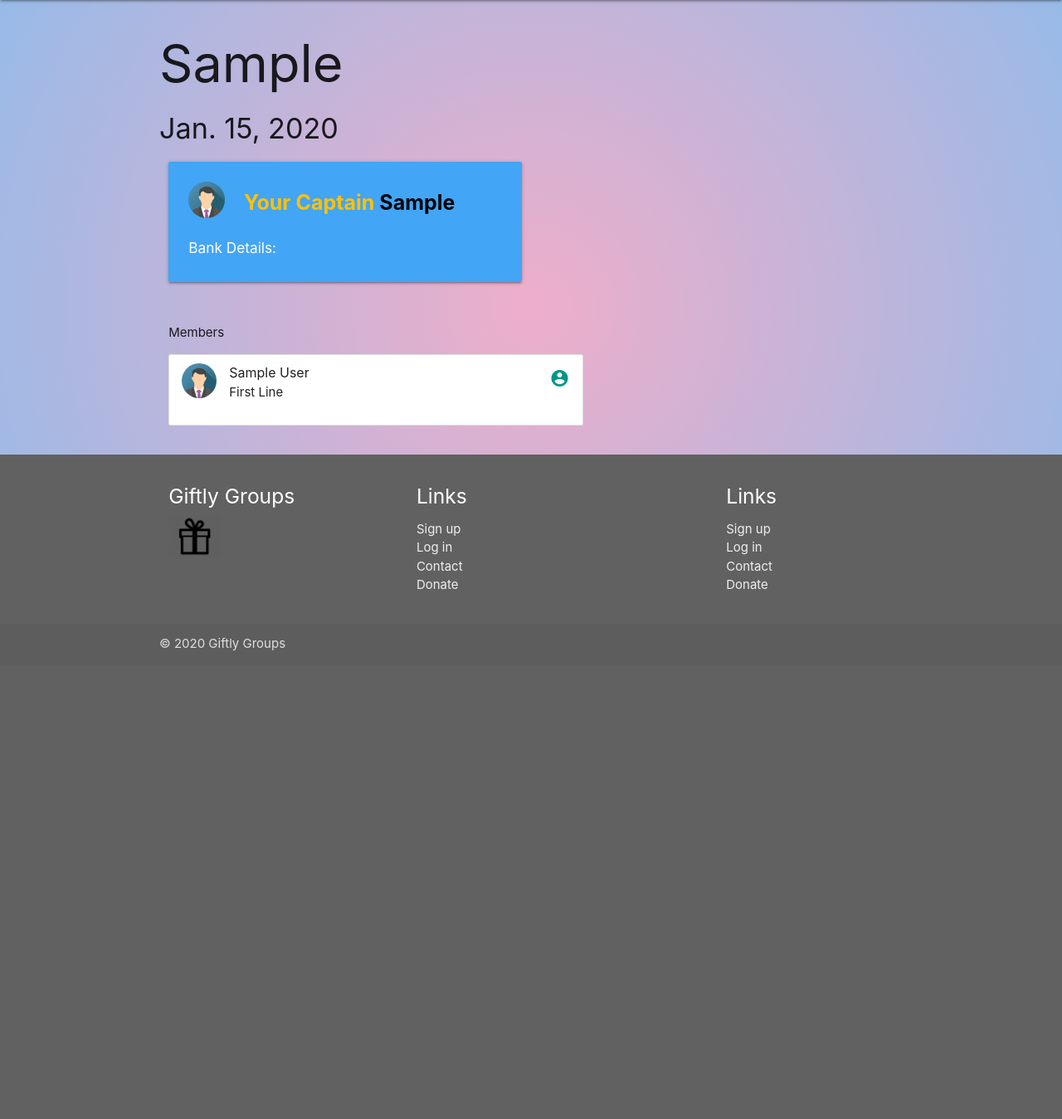
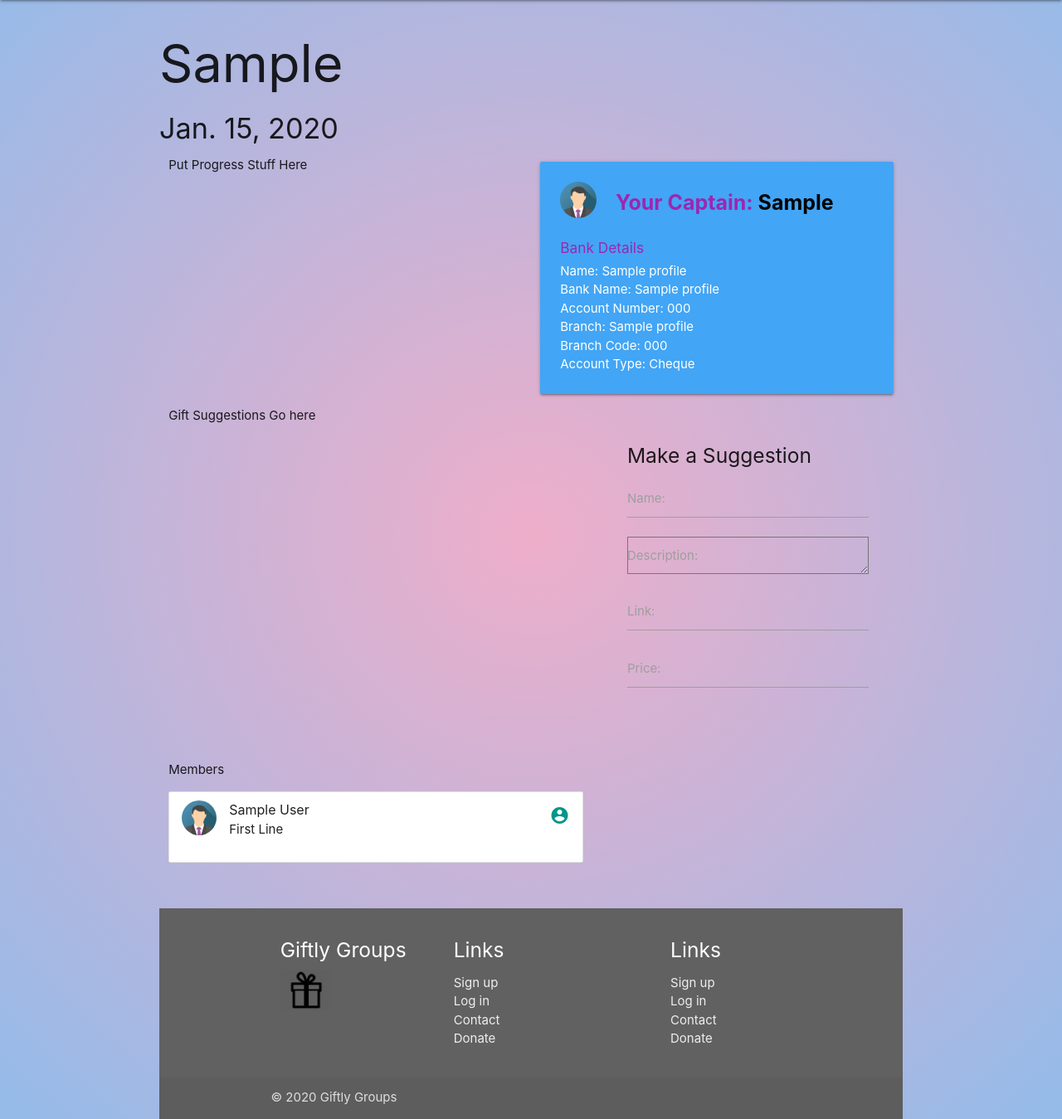
Before and after one commit to Brendan-Stubbs/gift_of_groups, a Django app: page /gift/1 in a window 1280 px wide. Shown: the part 64-1413 px from the top of the page at 83% size. Before the commit the page ends 849 px from the top, so only its background shows below. Run offline with Django 3.2, Linux system fonts and the light colour scheme; a user stored in the database is signed in; tables that the repository leaves empty hold one stand-in row (values such as "Sample post"); some libraries are stand-ins or nearby versions.

Commit message:
gift suggestion form + bank deets

```diff
--- a/gifts/forms.py
+++ b/gifts/forms.py
@@ -1,5 +1,5 @@
 from django import forms
-from .models import GiftGroup, Profile, GiftGroupInvitation
+from .models import GiftGroup, Profile, GiftGroupInvitation, GiftIdea
 from django.contrib.auth.models import User
 from django.contrib.admin.widgets import AdminDateWidget
 
@@ -35,6 +35,27 @@
 class ProfileForm(forms.ModelForm):
     class Meta:
         model = Profile
-        fields = ["birth_date"]
+        fields = ["birth_date", "bank_account_name", "bank_name", "bank_account_number", "bank_branch_name", "bank_branch_number", "bank_account_type"]
+        labels = {
+            "bank_account_name": "Account Name",
+            "bank_name": "Bank Name",
+            "bank_account_number": "Account Number",
+            "bank_branch_name": "Branch Name",
+            "bank_branch_number": "Branch Number",
+            "bank_account_type": "Bank Account Type",
+        }
 
     birth_date = forms.DateField(widget=forms.DateInput(attrs={"class":"datepicker"}))
+
+
+class GiftIdeaForm(forms.ModelForm):
+    class Meta:
+        model=GiftIdea
+        fields = ["title", "description", "url", "price", "suggested_by", "gift"]
+
+        labels = {
+            "title": "Name",
+            "description": "Description",
+            "url": "Link",
+            "price" : "Price",
+        }
--- a/gifts/models.py
+++ b/gifts/models.py
@@ -8,11 +8,12 @@
 
 class Profile(models.Model):
     ACCOUNT_TYPE_CHOICES = (
-        (1, "Cheque"),
-        (2, "Savings"),
+        ("Cheque", "Cheque"),
+        ("Savings", "Savings"),
     )
     user = models.OneToOneField(User, on_delete=models.CASCADE)
     birth_date = models.DateField(null=True, blank=True)
+    bank_account_name = models.CharField(max_length=50, null=True, blank=True)
     bank_name = models.CharField(max_length=50, null=True, blank=True)
     bank_account_number = models.CharField(max_length=30, null=True, blank=True)
     bank_account_type = models.CharField(max_length=20, null=True, blank=True, choices=ACCOUNT_TYPE_CHOICES)
@@ -147,6 +148,7 @@
     description = models.TextField(blank=True)
     url = models.URLField(null=True, blank=True)
     price = models.FloatField()
+    suggested_by = models.ForeignKey(User, null=True, on_delete=models.SET_NULL)
 
     def __unicode__(self):
         return "{} for {}".format(self.title, self.gift)
--- a/gifts/templates/gifts/view_gift.html
+++ b/gifts/templates/gifts/view_gift.html
@@ -9,13 +9,20 @@
   <h1>{{gift.receiver.first_name}}</h1>
   <h4>{{gift.receiver.profile.birth_date}}</h4>
 
+  <div class="row">
 
+    <!-- Target Stuff -->
+    <div class="col s12 m12 l6">
+      Put Progress Stuff Here
+    </div>
+    <!-- End Target Stuff -->
+
+    <!-- Captain's Detail -->
+    <div class="col s12 m12 l6">
       {% if not gift.captain %}
       <a href="{% url 'claim_captain' gift.id %}"><button class="btn">Become the Captain</button></a>
       {% else %}
-    <!-- Captain's Detail -->
-    <div class="row">
-        <div class="col s12 m6">
+
       <div class="card blue lighten-1">
         <div class="card-content white-text">
           <div class="row valign-wrapper">
@@ -24,18 +31,55 @@
             </div>
             <div class="col s10">
               <span class="black-text captain-identifier">
-                        <span class="amber-text">Your Captain</span> {{gift.captain.first_name}}
+                <span class="purple-text">Your Captain:</span> {{gift.captain.first_name}}
               </span>
             </div>
           </div>
-                <h6>Bank Details:</h6>
+          <h6 class="purple-text">Bank Details</h6>
+          <p>Name: {{gift.captain.profile.bank_account_name}}</p>
+          <p>Bank Name: {{gift.captain.profile.bank_name}}</p>
+          <p>Account Number: {{gift.captain.profile.bank_account_number}}</p>
+          <p>Branch: {{gift.captain.profile.bank_branch_name}}</p>
+          <p>Branch Code: {{gift.captain.profile.bank_branch_number}}</p>
+          <p>Account Type: {{gift.captain.profile.get_bank_account_type_display}}</p>
         </div>
       </div>
     </div>
+    {% endif %}
+    <!-- End Captain's Detail -->
+
+    <!-- Gift Suggestions -->
+    <div class="row">
+      <div class="col s12 m12 l7">
+        Gift Suggestions Go here
       </div>
-    <!-- End Captain's Detail -->
-    {% endif %}
+      <!-- End Gift Suggestions -->
 
+      <!-- Gift Suggestion Form -->
+      <div class="col s12 m12 l5">
+        <form action="POST">
+          {% csrf_token %}
+          <h5>Make a Suggestion</h5>
+          <div class="input-field">
+            {{ gift_idea_form.title }}
+            {{ gift_idea_form.title.label_tag }}
+          </div>
+          <div class="input-field">
+            {{ gift_idea_form.description }}
+            {{ gift_idea_form.description.label_tag }}
+          </div>
+          <div class="input-field">
+            {{ gift_idea_form.url }}
+            {{ gift_idea_form.url.label_tag }}
+          </div>
+          <div class="input-field">
+            {{ gift_idea_form.price }}
+            {{ gift_idea_form.price.label_tag }}
+          </div>
+        </form>
+      </div>
+      <!-- End Gift Suggestion Form -->
+    </div>
 
 
     <div class="row">
--- a/gifts/views.py
+++ b/gifts/views.py
@@ -4,7 +4,7 @@
 from django.contrib import messages
 from django.http import HttpResponse, JsonResponse
 
-from .forms import GiftGroupForm, Profile, GiftGroupInvitationForm, ProfileForm
+from .forms import GiftGroupForm, Profile, GiftGroupInvitationForm, ProfileForm, GiftIdeaForm
 from gifts.models import GiftGroup, GiftGroupInvitation, Gift, ContributorGiftRelation
 
 
@@ -233,9 +233,12 @@
             redirect ('view_groups')
         gift_relations = ContributorGiftRelation.objects.filter(gift=gift)
         members = [x.contributor for x in gift_relations]
+        gift_idea_form = GiftIdeaForm(initial={"gift":gift, "suggested_by":request.user})
         context = {
             "gift":gift,
             "members": members,
+            "captain": gift.captain,
+            "gift_idea_form": gift_idea_form,
             }
         return render(request, "gifts/view_gift.html", context)
 
@@ -259,7 +262,7 @@
 
 
 # Next Phases
-# TODO Add bank details to profile form
+# TODO handle post on gift suggestion form
 # TODO Stop someone from becoming captain before they have given bank details
 # TODO gifts
 # TODO gift comments
```
Also changed, not shown: gifts/templates/gifts/edit_profile.html (+9 -1 lines), gifts/migrations/0020_profile_bank_account_name.py (added), gifts/migrations/0021_auto_20200727_1657.py (added), gifts/migrations/0022_giftidea_suggested_by.py (added). Lines whose indentation alone changed are shown as unchanged.
